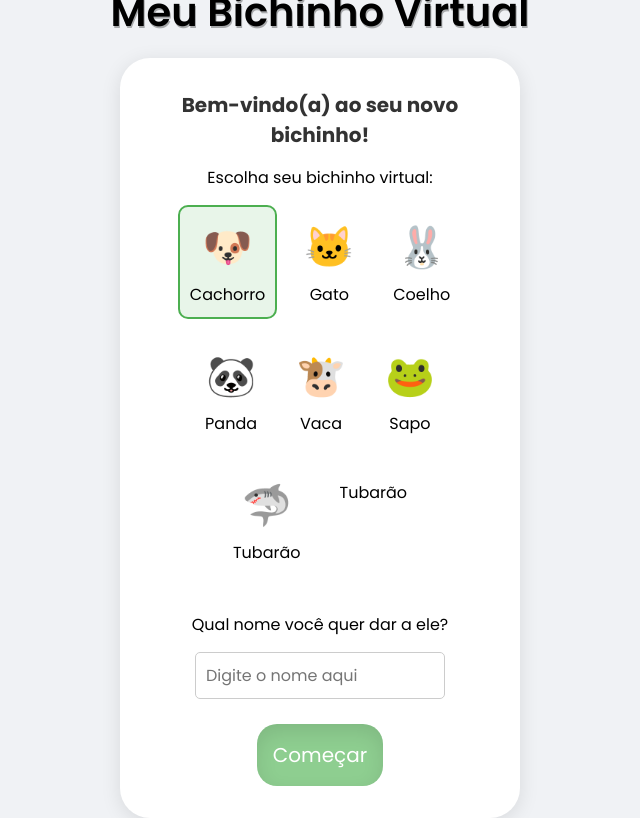
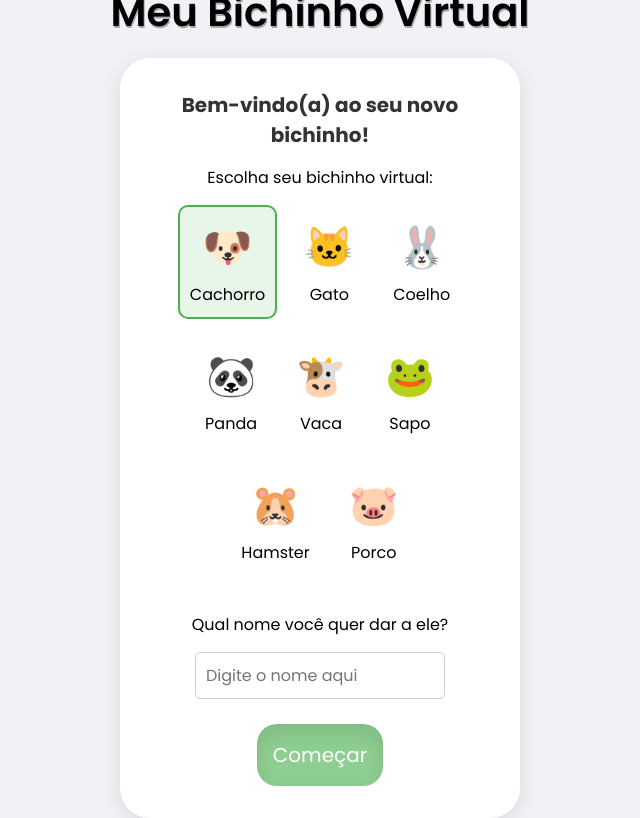
Before and after one commit to thaliadani/bichinho-virtual-web, a plain HTML site: page index.html in a window 1280 px wide. Shown: the whole page, without its empty margins (320-960 px from the left). Drawn offline with Linux system fonts and the light colour scheme.

Commit message:
modified:   assets/src/main.js 	modified:   assets/styles/main.css 	modified:   index.html

```diff
--- a/assets/src/main.js
+++ b/assets/src/main.js
@@ -38,7 +38,8 @@ const emojisBichinhos = {
     'panda': '🐼',
     'vaca': '🐮',
     'sapo': '🐸',
-    'tubarao': '🦈',
+    'hamster': '🐹',
+    'porco': '🐷'
 };
 
 // Objeto que armazena o estado do bichinho
--- a/assets/styles/main.css
+++ b/assets/styles/main.css
@@ -429,13 +429,9 @@ header h1{
 
 /* Posicionamento dos acessórios */
 .coroa-equipado,.chapeu-cartola-equipado, .chapeu-laco-equipado{
-    top: 54px;
-}
-
-.oculos-equipado {
-    top: 100px;
+    top: 58px;
 }
 
 .laco-equipado {
-    top: 60px;
+    top: 70px;
 }
--- a/index.html
+++ b/index.html
@@ -46,14 +46,17 @@
                             <div class="emoji-bichinho">🐸</div>
                             <span>Sapo</span>
                         </div>
-                        <div class="opcao-bichinho" data-tipo="tubarao">
-                            <div class="emoji-bichinho">🦈</div>
-                            <span>Tubarão</span>
+
+                        <div class="opcao-bichinho" data-tipo="hamster">
+                            <div class="emoji-bichinho">🐹</div>
+                            <span>Hamster</span>
                         </div>
-                        <div class="opcao-bichinho" data-tipo="tubarao">
-                            <div class="emoji-bichinho"></div>
-                            <span>Tubarão</span>
+
+                        <div class="opcao-bichinho" data-tipo="porco">
+                            <div class="emoji-bichinho">🐷</div>
+                            <span>Porco</span>
                         </div>
+
                     </div>
 
                     <p>Qual nome você quer dar a ele?</p>
```
